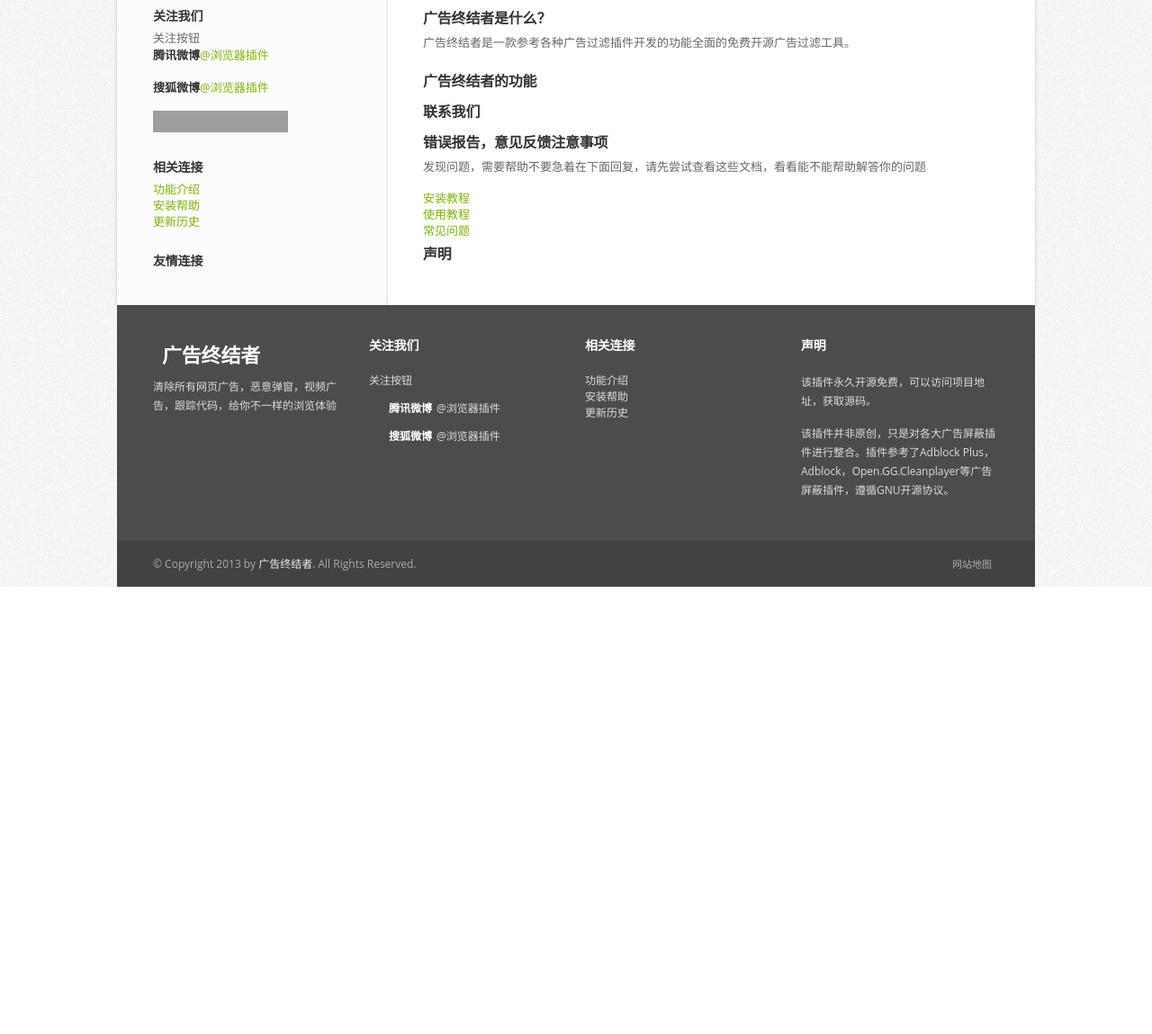
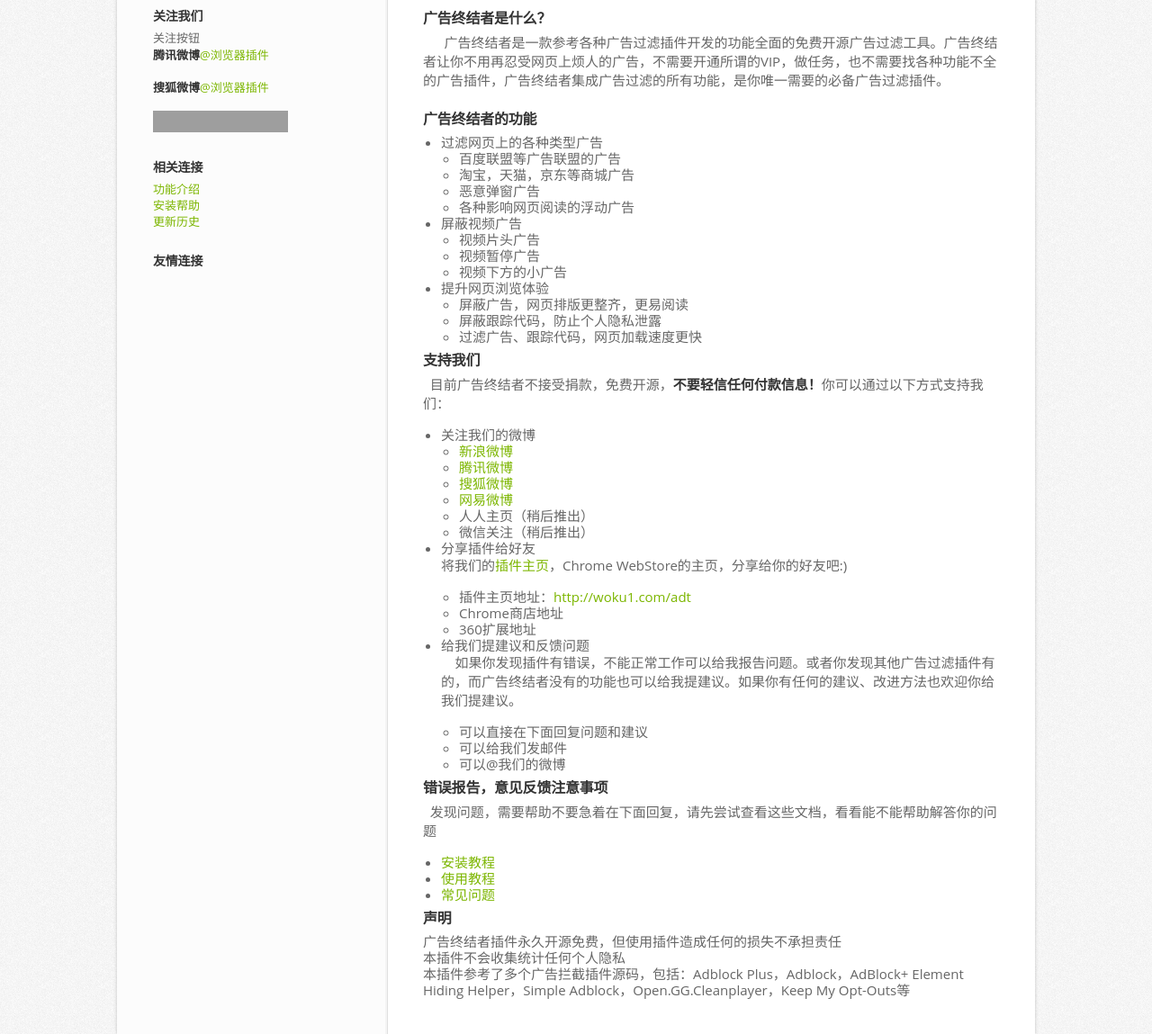
Before and after one commit to woku/woku.github.com, a plain HTML site: page adt/report.html in a window 1280 px wide. Shown: the part 312-1461 px from the top of the page at 90% size. Before the commit the page ends 964 px from the top, so only its background shows below. Drawn offline with Linux system fonts and the light colour scheme; grey boxes are pictures that could not be loaded; a script that the page names is missing.

Commit message:
report page

```diff
--- a/adt/report.html
+++ b/adt/report.html
@@ -139,19 +139,72 @@
             </aside>
           </div>
           <div class="eleven floated right">
-            <section class="page-content">
+            <section class="page-content" style="font-size:15px;">
               <h3>广告终结者是什么？</h3>
-              <p>广告终结者是一款参考各种广告过滤插件开发的功能全面的免费开源广告过滤工具。</p>
+              <p>&nbsp;&nbsp;&nbsp;&nbsp;&nbsp;&nbsp;广告终结者是一款参考各种广告过滤插件开发的功能全面的免费开源广告过滤工具。广告终结者让你不用再忍受网页上烦人的广告，不需要开通所谓的VIP，做任务，也不需要找各种功能不全的广告插件，广告终结者集成广告过滤的所有功能，是你唯一需要的必备广告过滤插件。</p>
               <h3>广告终结者的功能</h3>
-              <h3>联系我们</h3>
+              <ul style="list-style-type: disc;padding-left: 20px;">
+                <li>过滤网页上的各种类型广告</li>
+                <ul style="list-style-type: circle;padding-left: 20px;">
+                  <li>百度联盟等广告联盟的广告</li>
+                  <li>淘宝，天猫，京东等商城广告</li>
+                  <li>恶意弹窗广告</li>
+                  <li>各种影响网页阅读的浮动广告</li>
+                </ul>
+                <li>屏蔽视频广告</li>
+                <ul style="list-style-type: circle;padding-left: 20px;">
+                  <li>视频片头广告</li>
+                  <li>视频暂停广告</li>
+                  <li>视频下方的小广告</li>
+
+                </ul>
+                <li>提升网页浏览体验</li>
+                <ul style="list-style-type: circle;padding-left: 20px;">
+                  <li>屏蔽广告，网页排版更整齐，更易阅读</li>
+                  <li>屏蔽跟踪代码，防止个人隐私泄露</li>
+                  <li>过滤广告、跟踪代码，网页加载速度更快</li>
+                </ul>
+              </ul>
+              <h3>支持我们</h3>
+              <p>&nbsp;&nbsp;目前广告终结者不接受捐款，免费开源，<strong>不要轻信任何付款信息！</strong>你可以通过以下方式支持我们：</p>
+              <ul style="list-style-type: disc;padding-left: 20px;">
+                <li>关注我们的微博</li>
+                <ul style="list-style-type: circle;padding-left: 20px;">
+                  <li><a href="http://weibo.com/liulanqichajian" target="_blank">新浪微博</a></li>
+                  <li><a href="http://t.qq.com/baotianshuai" target="_blank">腾讯微博</a></li>
+                  <li><a href="http://liulanqichajian.t.sohu.com/" target="_blank">搜狐微博</a></li>
+                  <li><a href="http://t.163.com/liulanqichajian" target="_blank">网易微博</a></li>
+                  <li>人人主页（稍后推出）</li>
+                  <li>微信关注（稍后推出）</li>
+                </ul>
+                <li>分享插件给好友</li>
+                <p>将我们的<a href="http://woku1.com/adt">插件主页</a>，Chrome WebStore的主页，分享给你的好友吧:)</p>
+                <ul style="list-style-type: circle;padding-left: 20px;">
+                  <li>插件主页地址：<a href="http://woku1.com/adt">http://woku1.com/adt</a></li>
+                  <li>Chrome商店地址</li>
+                  <li>360扩展地址</li>
+                </ul>
+                <li>给我们提建议和反馈问题</li>
+                <p>&nbsp;&nbsp;&nbsp;&nbsp;如果你发现插件有错误，不能正常工作可以给我报告问题。或者你发现其他广告过滤插件有的，而广告终结者没有的功能也可以给我提建议。如果你有任何的建议、改进方法也欢迎你给我们提建议。</p>
+                <ul style="list-style-type: circle;padding-left: 20px;">
+                  <li>可以直接在下面回复问题和建议</li>
+                  <li>可以给我们发邮件</li>
+                  <li>可以@我们的微博</li>
+                </ul>
+              </ul>
               <h3>错误报告，意见反馈注意事项</h3>
-              <p>发现问题，需要帮助不要急着在下面回复，请先尝试查看这些文档，看看能不能帮助解答你的问题</p>
-              <ul>
+              <p>&nbsp;&nbsp;发现问题，需要帮助不要急着在下面回复，请先尝试查看这些文档，看看能不能帮助解答你的问题</p>
+              <ul style="list-style-type: disc;padding-left: 20px;">
                 <li><a href="">安装教程</a></li>
                 <li><a href="">使用教程</a></li>
                 <li><a href="">常见问题</a></li>
               </ul>
               <h3>声明</h3>
+              <ul>
+                <li>广告终结者插件永久开源免费，但使用插件造成任何的损失不承担责任</li>
+                <li>本插件不会收集统计任何个人隐私</li>
+                <li>本插件参考了多个广告拦截插件源码，包括：Adblock Plus，Adblock，AdBlock+ Element Hiding Helper，Simple Adblock，Open.GG.Cleanplayer，Keep My Opt-Outs等</li>
+              </ul>
 
               <div class="comment">
               <!-- Duoshuo Comment BEGIN -->
```
